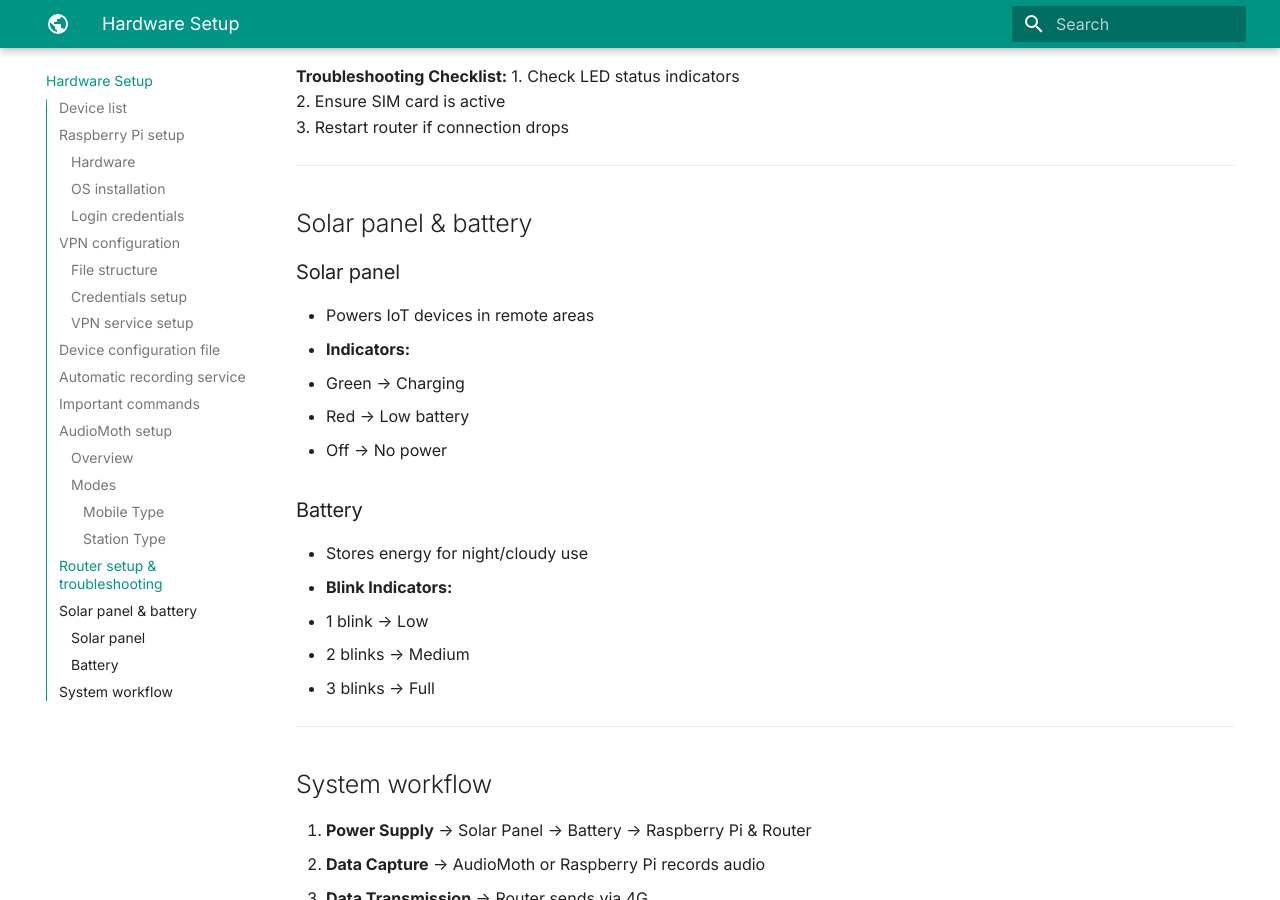
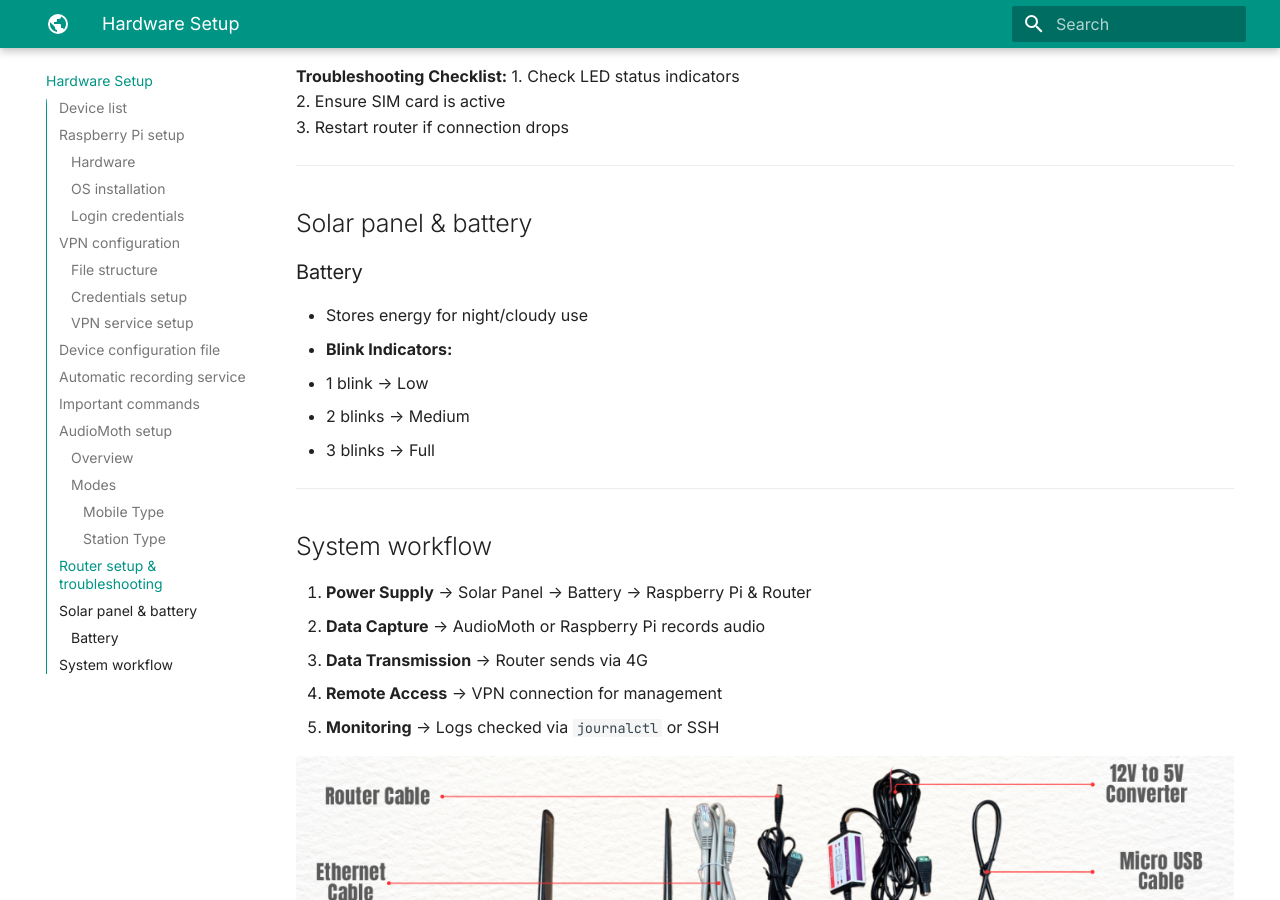
Before and after one commit to KaungHtetCho-22/mkdocs-bio, an MkDocs documentation site: the page built from docs/hardware.md, in a window 1280 px wide and 900 px high, scrolled down 4693 px. Built offline with MkDocs 1.6.1 and Material for MkDocs 9.7.7, drawn with Linux system fonts in a browser that asks for light colours.

Commit message:
update hardware

```diff
--- a/docs/hardware.md
+++ b/docs/hardware.md
@@ -202,12 +202,6 @@ It is used in two modes: **mobile** and **station**.
 
 ## Solar panel & battery
 
-### Solar panel
-- Powers IoT devices in remote areas
-- **Indicators:**
-  - Green → Charging
-  - Red → Low battery
-  - Off → No power
 
 ### Battery
 - Stores energy for night/cloudy use
```
